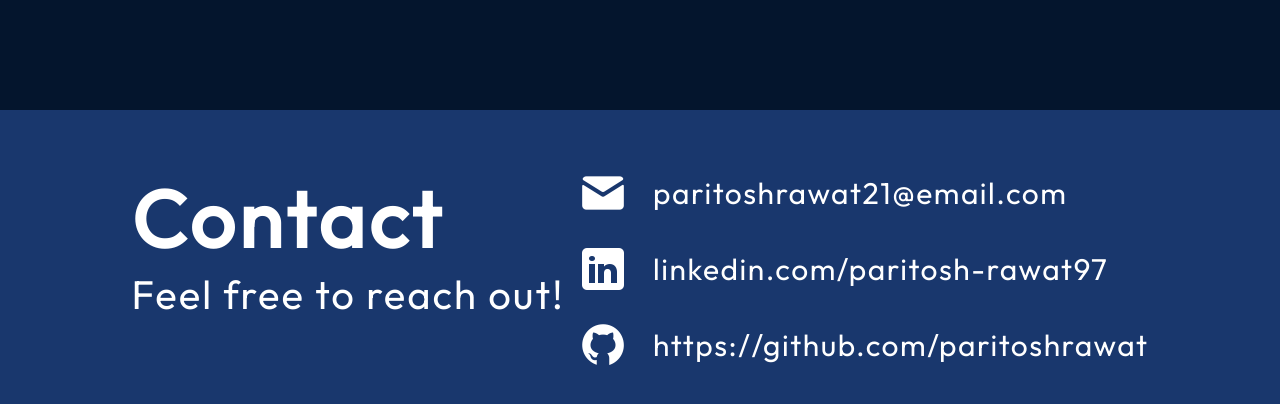
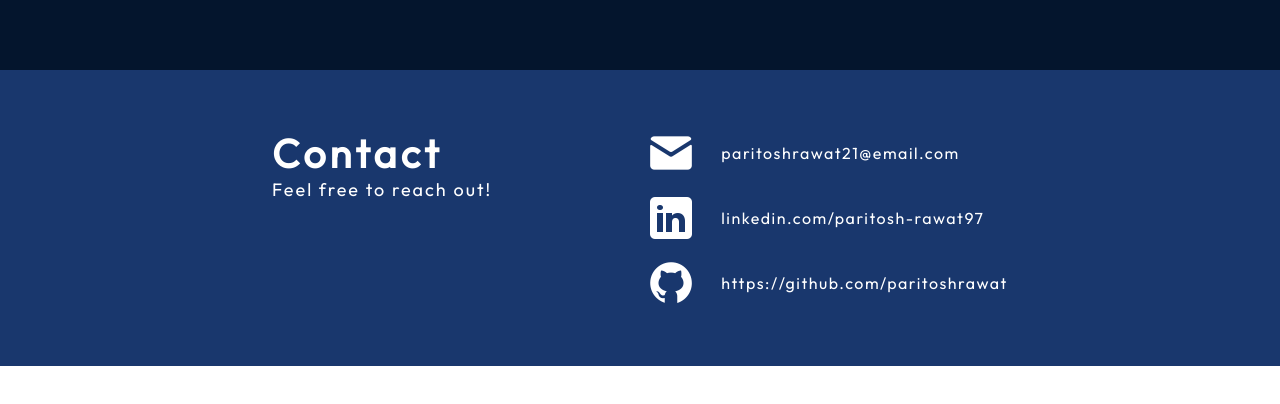
Before and after one commit to paritoshrawat/portfolio-latest, a React (Vite) app: page / in a window 1280 px wide. Shown: the part 1800-2204 px from the top of the page. After the commit the page ends 2166 px from the top, so only its background shows below. Built offline with nearby package versions, Linux system fonts and the light colour scheme.

Commit message:
Update Contact.module.css

```diff
--- a/src/components/Contact/Contact.module.css
+++ b/src/components/Contact/Contact.module.css
@@ -73,3 +73,26 @@
     font-size: 24px;
   }
 }
+
+
+@media screen and (min-width: 400px) {
+  .container {
+    margin-top: 80px; /* Increased margin for larger screens */
+  }
+
+  .text h2 {
+    font-size: 40px; /* Increased font size for larger screens */
+  }
+
+  .text p {
+    font-size: 18px; /* Increased font size for larger screens */
+  }
+
+  .links {
+    gap: 15px; /* Increased gap for larger screens */
+  }
+
+  .link a {
+    font-size: 16px; /* Increased font size for larger screens */
+  }
+}
```
